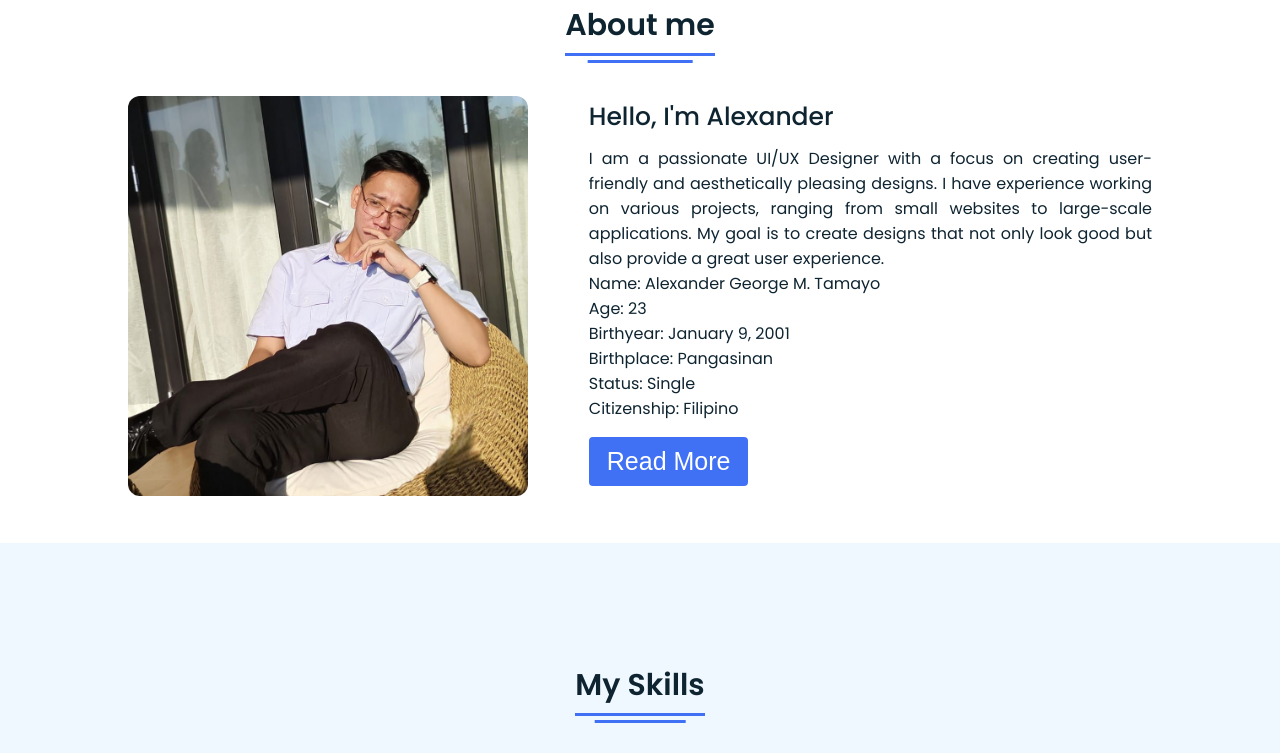
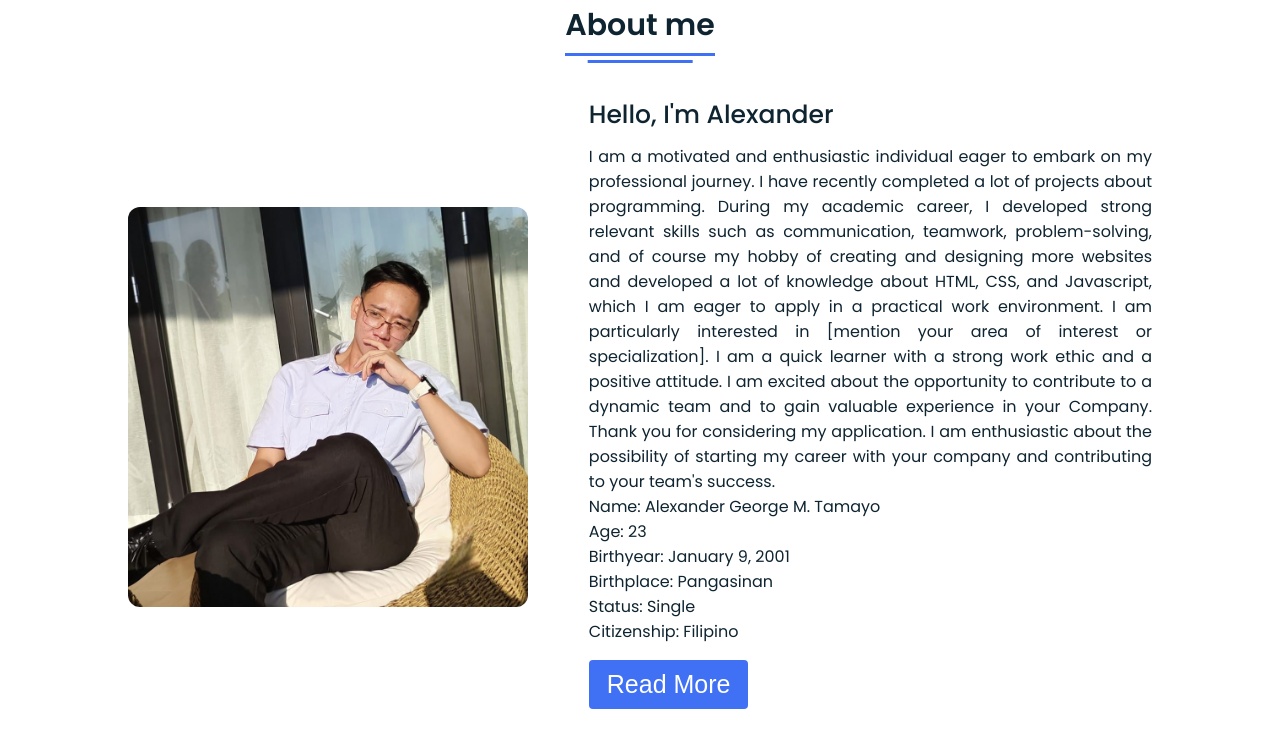
Before and after one commit to ExclipseSolari/NighaSlayer, a plain HTML site: page index.html in a window 1280 px wide. Shown: the part 877-1630 px from the top of the page. Drawn offline with Linux system fonts and the light colour scheme.

Commit message:
Update index.html

```diff
--- a/index.html
+++ b/index.html
@@ -49,7 +49,13 @@
         </div>
         <div class="right">
           <div class="topic">Hello, I'm Alexander</div>
-          <p>I am a passionate UI/UX Designer with a focus on creating user-friendly and aesthetically pleasing designs. I have experience working on various projects, ranging from small websites to large-scale applications. My goal is to create designs that not only look good but also provide a great user experience.</p>
+          <p>I am a motivated and enthusiastic individual eager to embark on my professional journey. I have recently completed a lot of projects about programming.
+
+During my academic career, I developed strong relevant skills such as communication, teamwork, problem-solving, and of course my hobby of creating and designing more websites and developed a lot of knowledge about HTML, CSS, and Javascript, which I am eager to apply in a practical work environment. I am particularly interested in [mention your area of interest or specialization].
+
+I am a quick learner with a strong work ethic and a positive attitude. I am excited about the opportunity to contribute to a dynamic team and to gain valuable experience in your Company.
+
+Thank you for considering my application. I am enthusiastic about the possibility of starting my career with your company and contributing to your team's success.</p>
           <p>Name: Alexander George M. Tamayo</p>
           <p>Age: 23</p>
           <p>Birthyear: January 9, 2001</p>
@@ -142,7 +148,7 @@
 
   <section class="experience" id="experience">
     <div class="content">
-      <div class="title"><span>My Experience</span></div>
+      <div class="title"><span>My Previous Work</span></div>
       <div class="boxes">
         <div class="box">
           <div class="topic">UI/UX Designer at XYZ Company</div>
```
